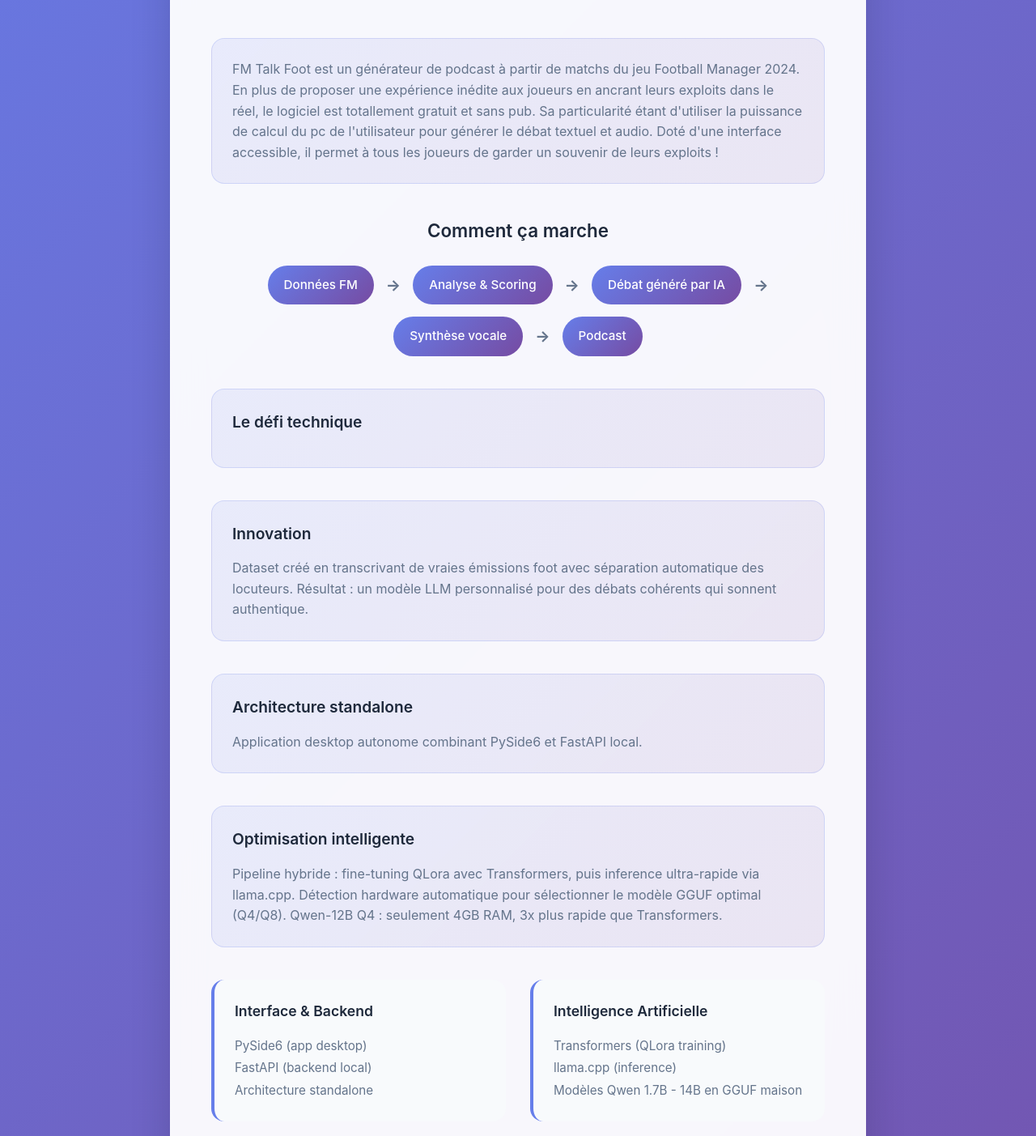
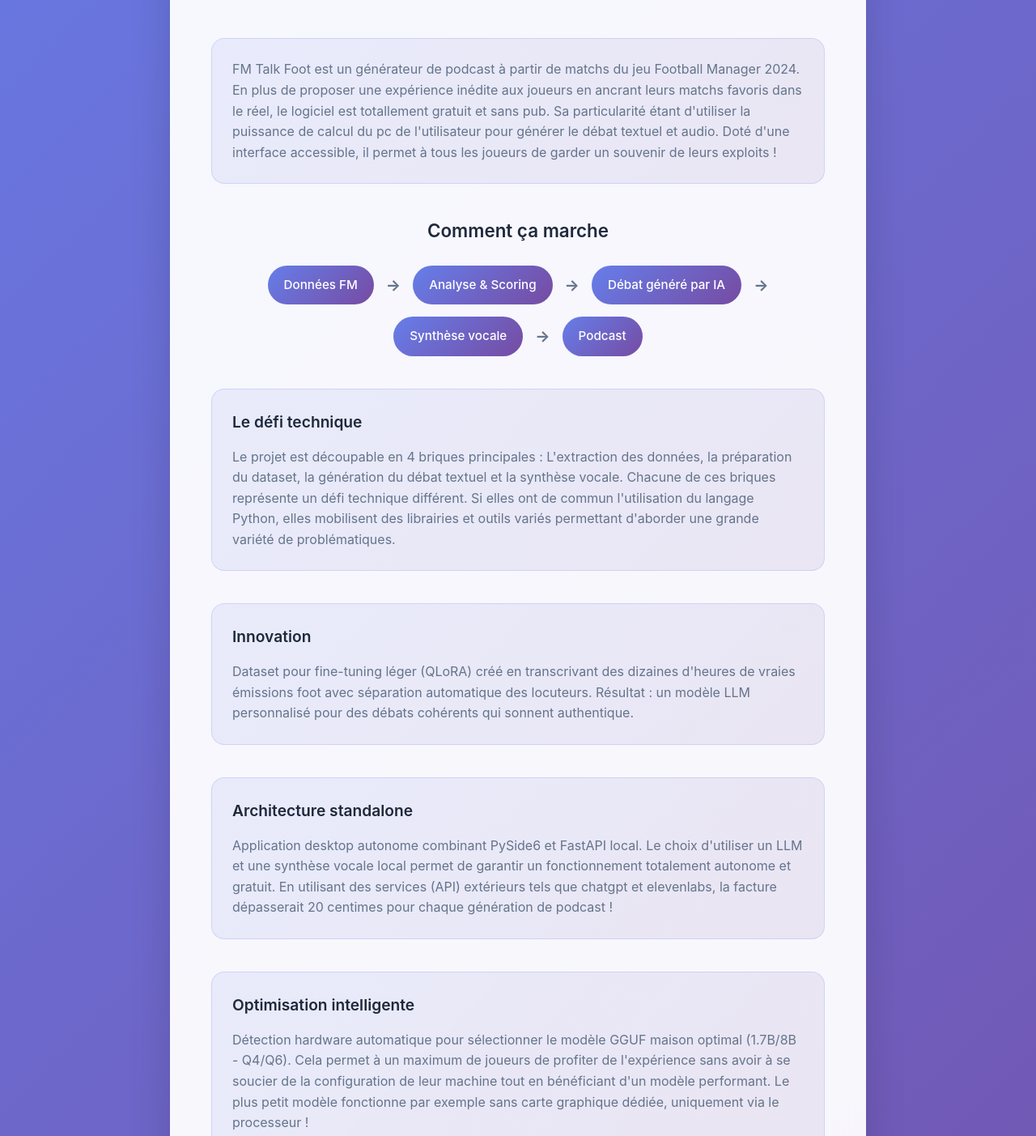
Before and after one commit to KevinDucros/KevinDucros.github.io, a plain HTML site: page index.html in a window 1280 px wide. Shown: the part 691-2094 px from the top of the page at 81% size. Drawn offline with Linux system fonts and the light colour scheme.

Commit message:
Update index.html

```diff
--- a/index.html
+++ b/index.html
@@ -210,7 +210,7 @@
             </div>
 
             <div class="highlight">
-                <p>FM Talk Foot est un générateur de podcast à partir de matchs du jeu Football Manager 2024. En plus de proposer une expérience inédite aux joueurs en ancrant leurs exploits dans le réel, le logiciel est totallement gratuit et sans pub. Sa particularité étant d'utiliser la puissance de calcul du pc de l'utilisateur pour générer le débat textuel et audio. Doté d'une interface accessible, il permet à tous les joueurs de garder un souvenir de leurs exploits !</p>
+                <p>FM Talk Foot est un générateur de podcast à partir de matchs du jeu Football Manager 2024. En plus de proposer une expérience inédite aux joueurs en ancrant leurs matchs favoris dans le réel, le logiciel est totallement gratuit et sans pub. Sa particularité étant d'utiliser la puissance de calcul du pc de l'utilisateur pour générer le débat textuel et audio. Doté d'une interface accessible, il permet à tous les joueurs de garder un souvenir de leurs exploits !</p>
             </div>
 
             <div class="pipeline">
@@ -231,22 +231,22 @@
 
             <div class="highlight">
                 <h3>Le défi technique</h3>
-                <p></p>
+                <p>Le projet est découpable en 4 briques principales : L'extraction des données, la préparation du dataset, la génération du débat textuel et la synthèse vocale. Chacune de ces briques représente un défi technique différent. Si elles ont de commun l'utilisation du langage Python, elles mobilisent des librairies et outils variés permettant d'aborder une grande variété de problématiques.</p>
             </div>
 
             <div class="highlight">
                 <h3>Innovation</h3>
-                <p>Dataset créé en transcrivant de vraies émissions foot avec séparation automatique des locuteurs. Résultat : un modèle LLM personnalisé pour des débats cohérents qui sonnent authentique.</p>
+                <p>Dataset pour fine-tuning léger (QLoRA) créé en transcrivant des dizaines d'heures de vraies émissions foot avec séparation automatique des locuteurs. Résultat : un modèle LLM personnalisé pour des débats cohérents qui sonnent authentique.</p>
             </div>
 
             <div class="highlight">
                 <h3>Architecture standalone</h3>
-                <p>Application desktop autonome combinant PySide6 et FastAPI local. </p>
+                <p>Application desktop autonome combinant PySide6 et FastAPI local. Le choix d'utiliser un LLM et une synthèse vocale local permet de garantir un fonctionnement totalement autonome et gratuit. En utilisant des services (API) extérieurs tels que chatgpt et elevenlabs, la facture dépasserait 20 centimes pour chaque génération de podcast !</p>
             </div>
 
             <div class="highlight">
                 <h3>Optimisation intelligente</h3>
-                <p>Pipeline hybride : fine-tuning QLora avec Transformers, puis inference ultra-rapide via llama.cpp. Détection hardware automatique pour sélectionner le modèle GGUF optimal (Q4/Q8). Qwen-12B Q4 : seulement 4GB RAM, 3x plus rapide que Transformers.</p>
+                <p>Détection hardware automatique pour sélectionner le modèle GGUF maison optimal (1.7B/8B - Q4/Q6). Cela permet à un maximum de joueurs de profiter de l'expérience sans avoir à se soucier de la configuration de leur machine tout en bénéficiant d'un modèle performant. Le plus petit modèle fonctionne par exemple sans carte graphique dédiée, uniquement via le processeur !</p>
             </div>
 
             <div class="tech-grid">
```
